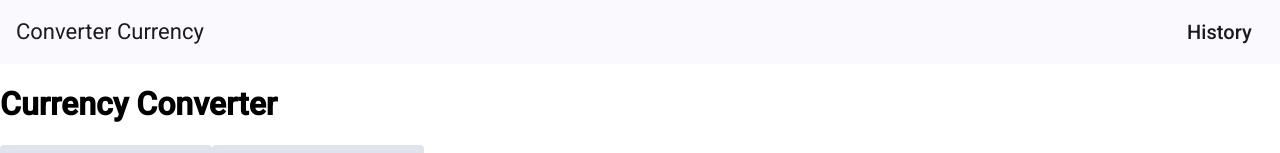
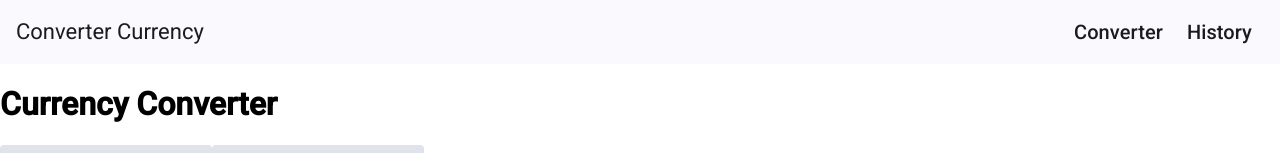
Before and after one commit to AvigailShlomov/currency-convertor, an Angular app in the folder currency-converter/: page / in a window 1280 px wide. Shown: the top 153 px of the page. Built offline with nearby package versions, Linux system fonts and the light colour scheme; no server answers.

Commit message:
feat: add converter route to navbar

```diff
--- a/currency-converter/src/app/components/navbar/navbar.component.html
+++ b/currency-converter/src/app/components/navbar/navbar.component.html
@@ -2,5 +2,6 @@
   <span class="website-name">Converter Currency</span>
   <span class="example-spacer"></span>
 
+  <a mat-button routerLink="/">Converter</a>
   <a mat-button routerLink="/history">History</a>
 </mat-toolbar>
```
